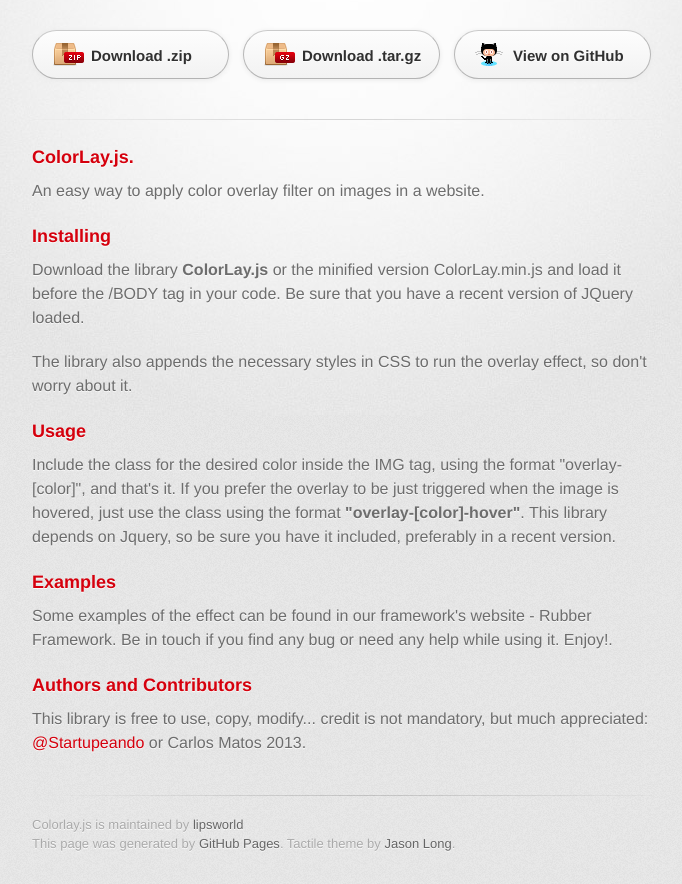
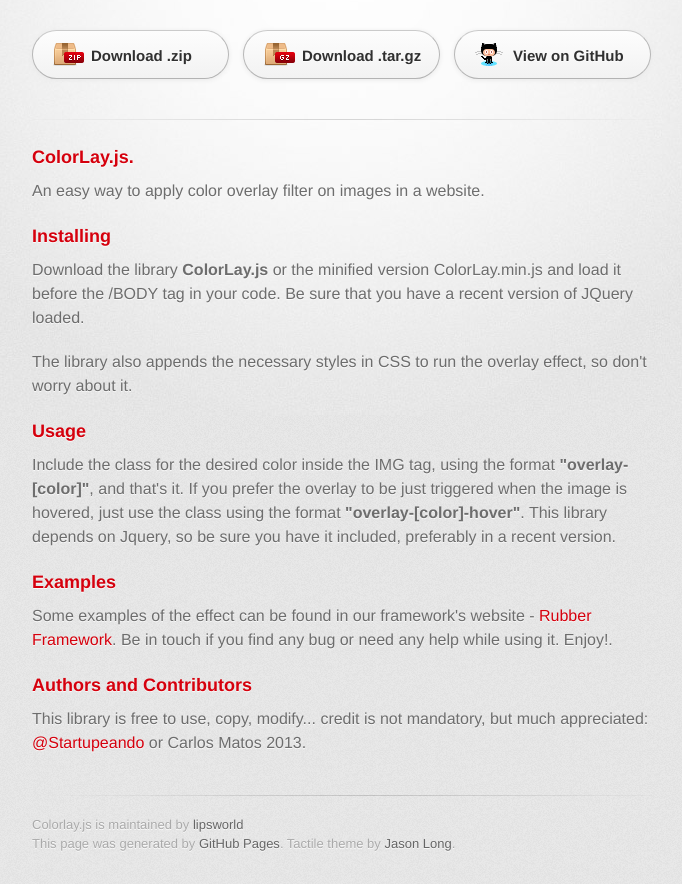
Before and after one commit to lipsworld/ColorLay, a plain HTML site: page index.html in a window 1280 px wide. Shown: the part 158-1042 px from the top of the page, without its empty margins (298-980 px from the left). Drawn offline with Linux system fonts and the light colour scheme; a web font is replaced by a local one.

```diff
--- a/index.html
+++ b/index.html
@@ -43,11 +43,11 @@
 
 <h3>Usage</h3>
 
-<p>Include the class for the desired color inside the IMG tag, using the format "overlay-[color]", and that's it. If you prefer the overlay to be just triggered when the image is hovered, just use the class using the format <strong>"overlay-[color]-hover"</strong>. This library depends on Jquery, so be sure you have it included, preferably in a recent version.</p>
+<p>Include the class for the desired color inside the IMG tag, using the format <strong>"overlay-[color]"</strong>, and that's it. If you prefer the overlay to be just triggered when the image is hovered, just use the class using the format <strong>"overlay-[color]-hover"</strong>. This library depends on Jquery, so be sure you have it included, preferably in a recent version.</p>
 
 <h3>Examples</h3>
 
-<p>Some examples of the effect can be found in our framework's website - Rubber Framework. Be in touch if you find any bug or need any help while using it. Enjoy!.</p>
+<p>Some examples of the effect can be found in our framework's website - <a href="http://www.startupeando.com.br/rubber/readme.html#color">Rubber Framework</a>. Be in touch if you find any bug or need any help while using it. Enjoy!.</p>
 
 <h3>Authors and Contributors</h3>
 
--- a/params.json
+++ b/params.json
@@ -1 +1 @@
-{"name":"Colorlay.js","tagline":"Tiny JS to apply color overlay effects on images, by using CSS classes","body":"### ColorLay.js.\r\nAn easy way to apply color overlay filter on images in a website.\r\n\r\n### Installing\r\nDownload the library **ColorLay.js** or the minified version ColorLay.min.js and load it before the /BODY tag in your code. Be sure that you have a recent version of JQuery loaded.\r\n\r\nThe library also appends the necessary styles in CSS to run the overlay effect, so don't worry about it.\r\n\r\n### Usage\r\nInclude the class for the desired color inside the IMG tag, using the format \"overlay-[color]\", and that's it. If you prefer the overlay to be just triggered when the image is hovered, just use the class using the format **\"overlay-[color]-hover\"**. This library depends on Jquery, so be sure you have it included, preferably in a recent version.\r\n\r\n### Examples\r\nSome examples of the effect can be found in our framework's website - Rubber Framework. Be in touch if you find any bug or need any help while using it. Enjoy!.\r\n\r\n### Authors and Contributors\r\nThis library is free to use, copy, modify...  credit is not mandatory, but much appreciated: @Startupeando or Carlos Matos 2013.","google":"","note":"Don't delete this file! It's used internally to help with page regeneration."}
+{"name":"Colorlay.js","tagline":"Tiny JS to apply color overlay effects on images, by using CSS classes","body":"### ColorLay.js.\r\nAn easy way to apply color overlay filter on images in a website.\r\n\r\n### Installing\r\nDownload the library **ColorLay.js** or the minified version ColorLay.min.js and load it before the /BODY tag in your code. Be sure that you have a recent version of JQuery loaded.\r\n\r\nThe library also appends the necessary styles in CSS to run the overlay effect, so don't worry about it.\r\n\r\n### Usage\r\nInclude the class for the desired color inside the IMG tag, using the format **\"overlay-[color]\"**, and that's it. If you prefer the overlay to be just triggered when the image is hovered, just use the class using the format **\"overlay-[color]-hover\"**. This library depends on Jquery, so be sure you have it included, preferably in a recent version.\r\n\r\n### Examples\r\nSome examples of the effect can be found in our framework's website - [Rubber Framework](http://www.startupeando.com.br/rubber/readme.html#color). Be in touch if you find any bug or need any help while using it. Enjoy!.\r\n\r\n### Authors and Contributors\r\nThis library is free to use, copy, modify...  credit is not mandatory, but much appreciated: @Startupeando or Carlos Matos 2013.","google":"","note":"Don't delete this file! It's used internally to help with page regeneration."}
```
